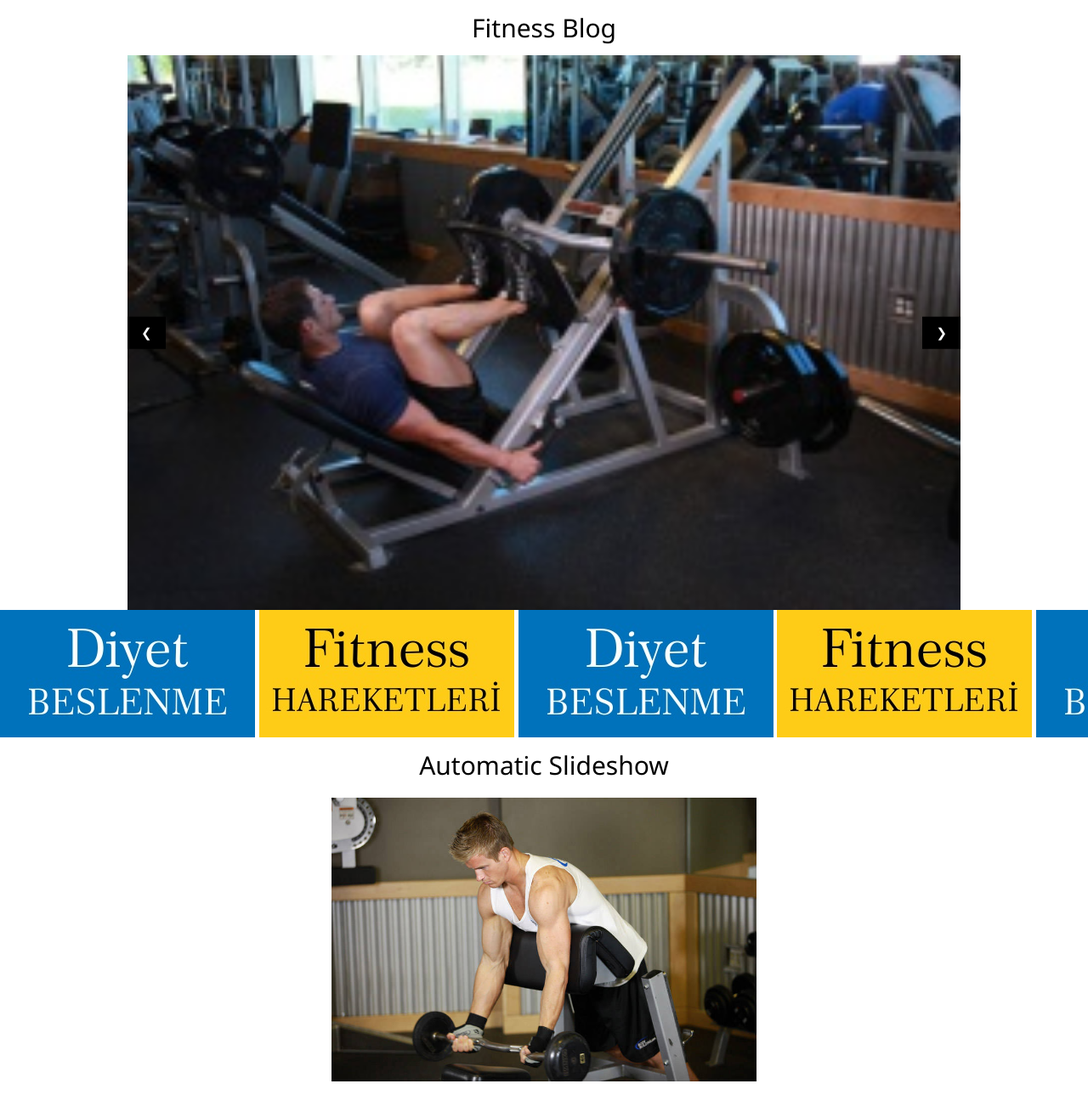
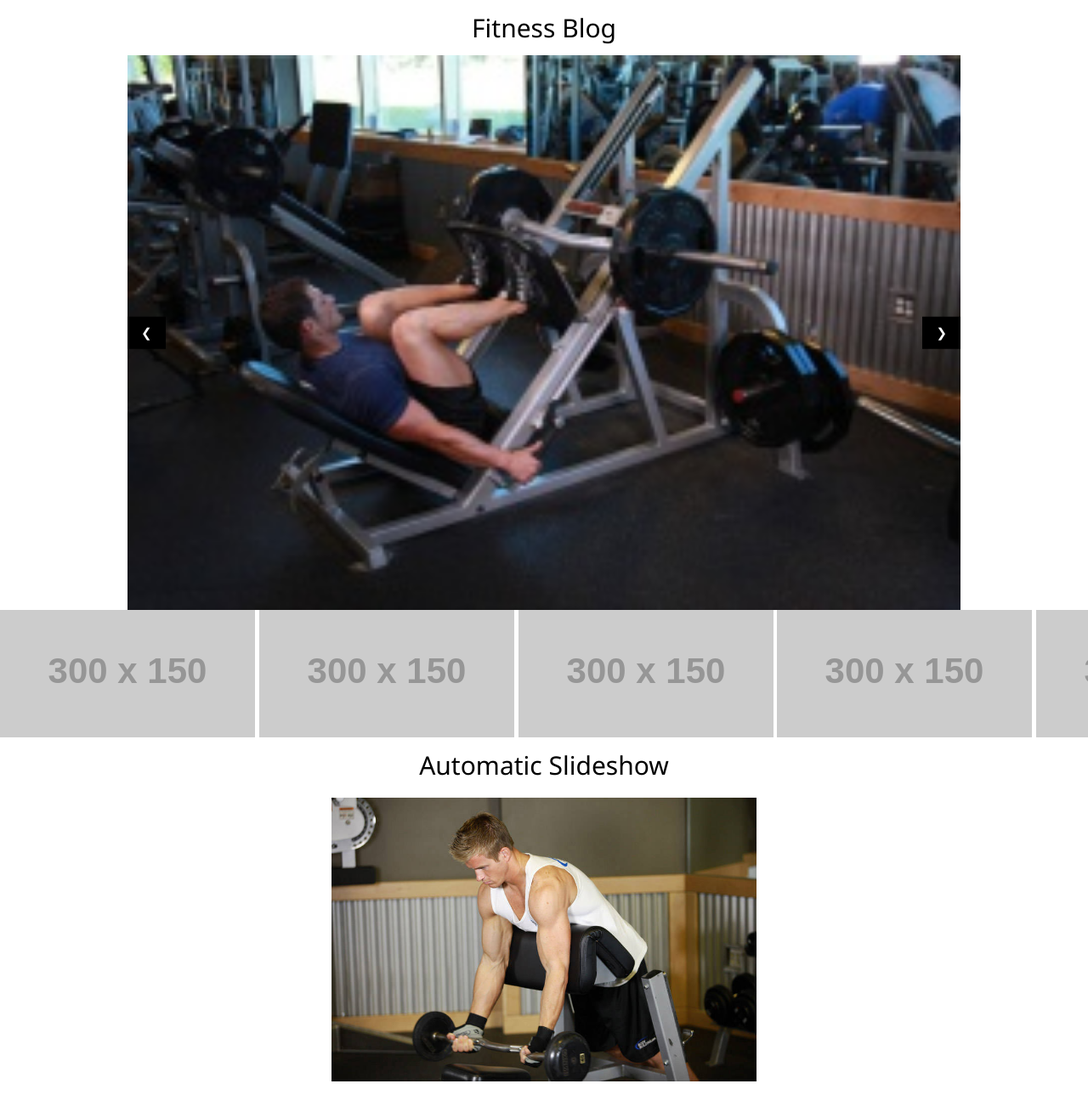
Before and after one commit to prensmiskin/fitnessblog, a Jekyll site: the page index.html, which Jekyll copies as it is, in a window 1280 px wide. Shown: the whole page at 85% size. Built offline with Jekyll 4.4.1, drawn with Linux system fonts in a browser that asks for light colours.

Commit message:
Update index.html
ss

```diff
--- a/index.html
+++ b/index.html
@@ -26,23 +26,23 @@
 <div class="scrolls">
 <div id="carousel">
     <div class="slide">
-        <img src="images/n.JPG"/>
+        <img src="http://placehold.it/300x150"/>
 
     </div>
     <div class="slide">
-        <img src="images/v.JPG"/>
+        <img src="http://placehold.it/300x150"/>
     </div>
     <div class="slide">
-        <img src="images/n.JPG"/>
+        <img src="http://placehold.it/300x150"/>
     </div>
     <div class="slide">
-        <img src="images/v.JPG"/>
+        <img src="http://placehold.it/300x150"/>
     </div>
     <div class="slide">
-        <img src="images/n.JPG"/>
+        <img src="http://placehold.it/300x150"/>
     </div>
     <div class="slide">
-        <img src="images/v.JPG"/>
+        <img src="http://placehold.it/300x150"/>
     </div>
 </div>
 </div>
```
